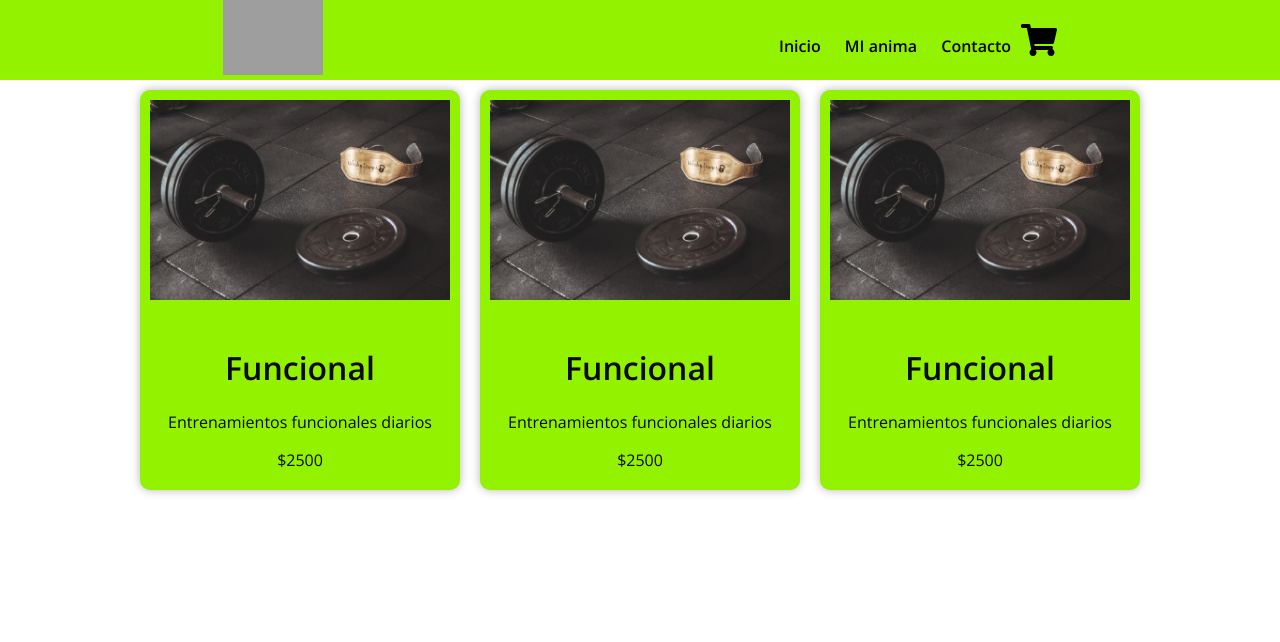
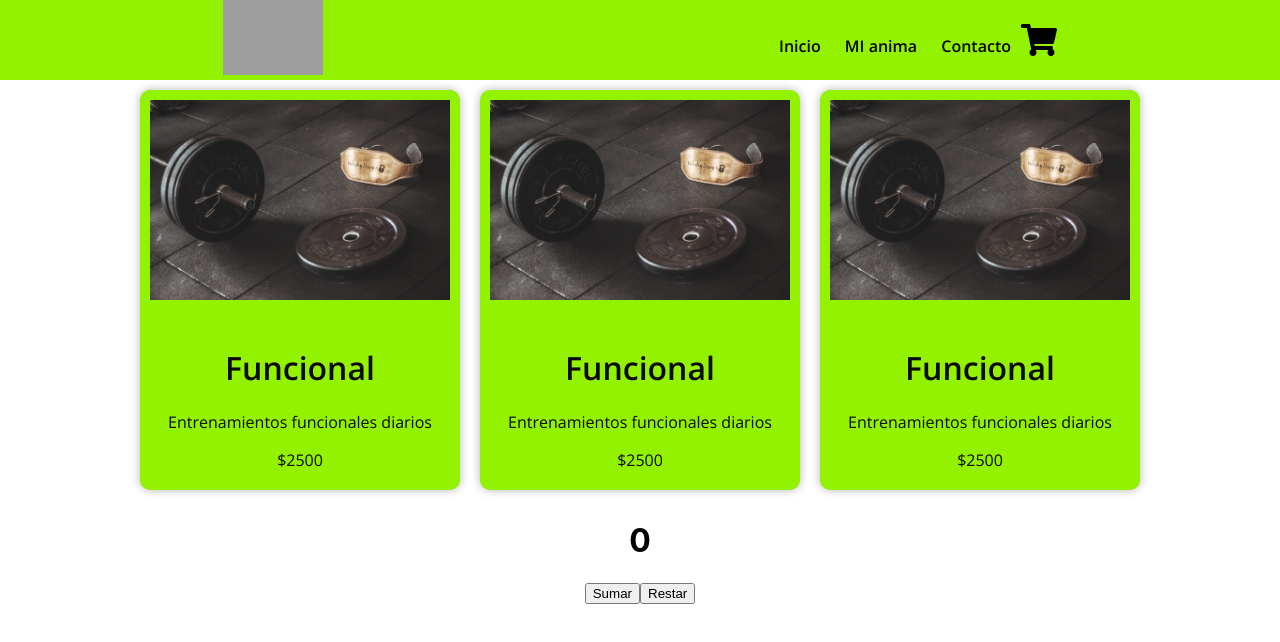
Before and after one commit to N-Vizcaya/AnimaAPP, a React (Create React App) app: page / in a window 1280 px wide. Shown: the top 642 px of the page. Built offline with nearby package versions, Linux system fonts and the light colour scheme; grey boxes are pictures that could not be loaded.

Commit message:
agregando contador

```diff
--- a/src/App.js
+++ b/src/App.js
@@ -1,22 +1,38 @@
 import './App.css';
 import NavBar from './components/NavBar.js'
+import { useState } from 'react';
 import marca from './components/animalogo.png'
 import Main from './components/Main.js'
-import data from './components/data.js'
+import Contador from './components/ItemCont.js'
+
+
 
 
 
  const App = () => {
+
+
+
  return (
 
   <div className="App">
 <header>
     <NavBar/>
+
+</header>
+
+<body>
 <div className="row">
 <Main/>
+</div>
 
-   </div>
-    </header>
+<Contador/>
+
+
+
+
+</body>
+
  </div>
 
     );
--- /dev/null
+++ b/src/components/ItemCont.js
@@ -0,0 +1,30 @@
+import { useState } from "react";
+
+const Contador = () => {
+const [count, setCount] = useState(0);
+const miFuncionRestar = () => {
+    if (count !== 0){
+    setCount(count -1)
+
+    }else{
+        alert("El carrito esta vacio") //el alert es solo de prueba, no va a estar en el proyecto final
+    }
+    }
+
+
+
+    return (
+
+<div>
+    <h1>{count}</h1>
+    <button onClick={() => setCount(count + 1)}> Sumar </button>
+    <button onClick={miFuncionRestar} > Restar </button>
+
+</div>
+ )
+
+}
+
+
+
+export default Contador
```
Lines whose indentation alone changed are shown as unchanged.
